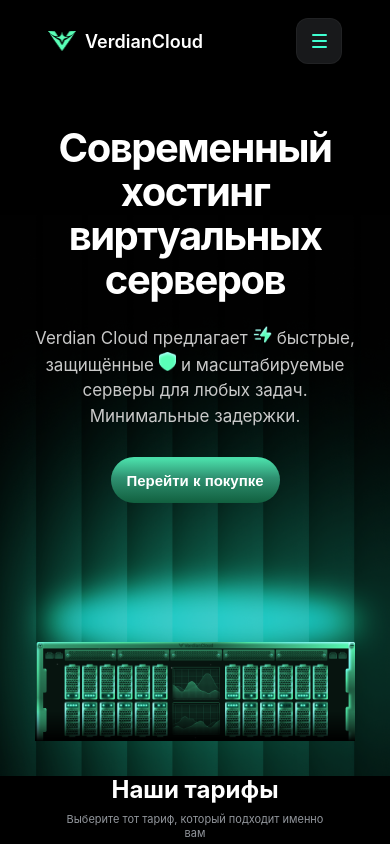
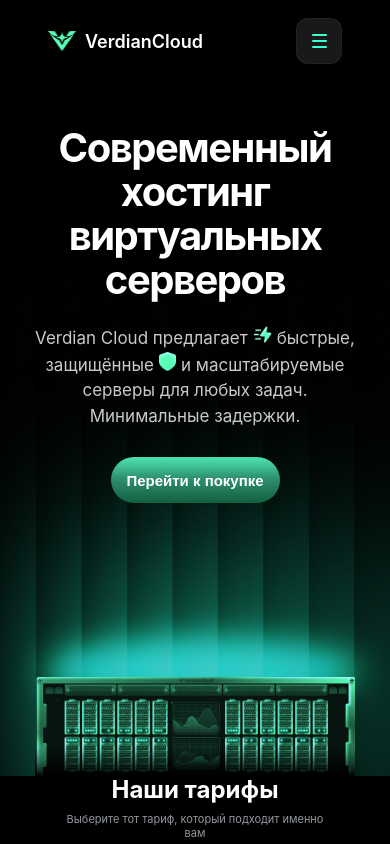
Before and after one commit to xJfour/project_verdian-cloud, a React (Vite) app: page / in a window 390 px wide. Shown: the top 844 px of the page. Built offline with nearby package versions, Linux system fonts and the light colour scheme.

Commit message:
fix bugs mobile

```diff
--- a/src/components/Hero/Hero.scss
+++ b/src/components/Hero/Hero.scss
@@ -94,7 +94,7 @@
   }
 
   .hero .container {
-    padding: 0 20px;
+    padding:0 20px;
   }
 
   .hero-content {
@@ -151,18 +151,18 @@
     max-width: none;
     height: auto;
     top: auto;
-    bottom: 0;
+    bottom: -50px;
   }
 
   .hero-server {
     width: 320px;
     height: auto;
-    bottom: 35px;
+    bottom: 0px;
   }
 
   .server-gradient {
     width: 320px;
-    bottom: 35px;
+    bottom: 0px;
   }
 
   .hero-lines-left,
```
